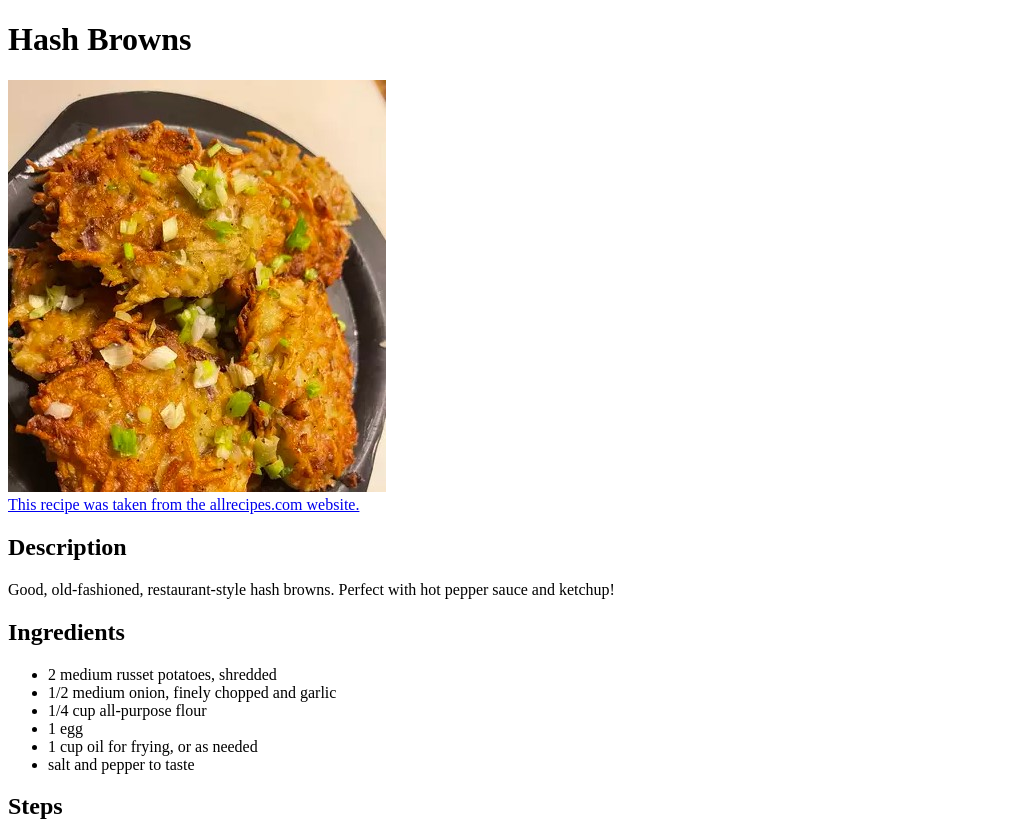
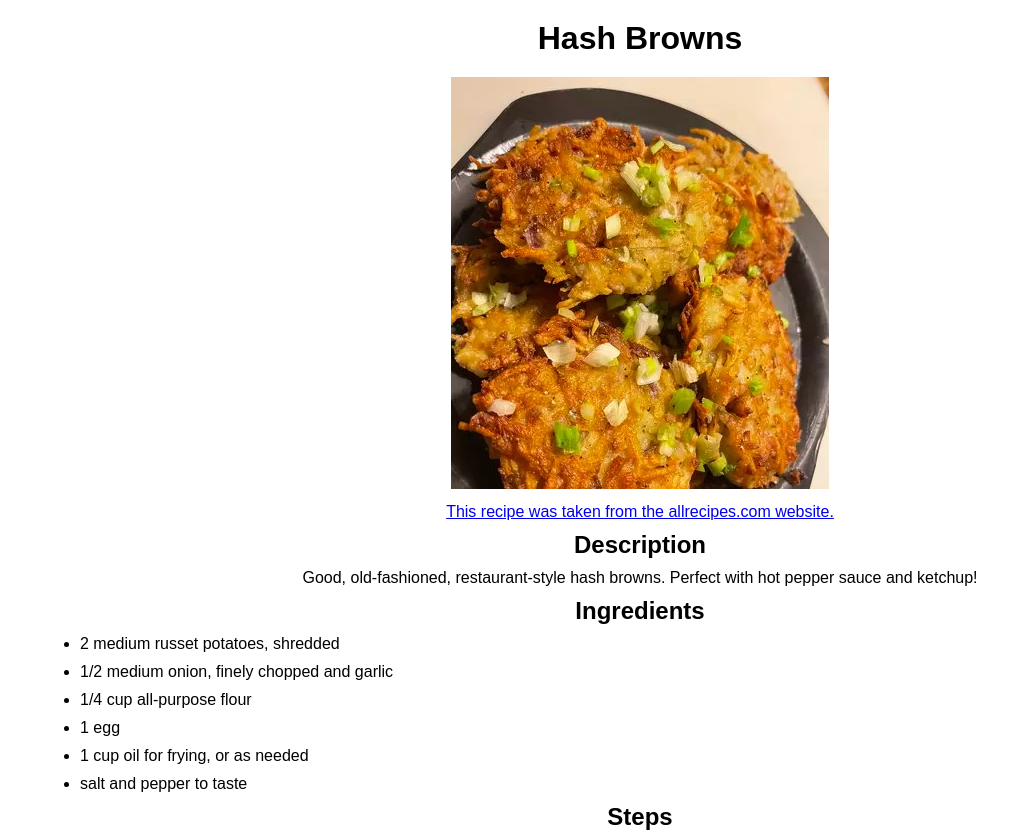
Before and after one commit to wilyanse/odin-recipes, a plain HTML site: page recipes/hash-browns.html in a window 1280 px wide. Shown: the top 834 px of the page, without its empty margins (0-1031 px from the left). Drawn offline with Linux system fonts and the light colour scheme.

Commit message:
Add CSS stylesheet to all recipe pages and fix margin
One stylesheet will be used throughout the website. A margin was added in order to make the pages look cleaner.

```diff
--- a/recipes/hash-browns.html
+++ b/recipes/hash-browns.html
@@ -4,6 +4,7 @@
         <meta charset="UTF-8">
         <meta name="viewport" content="width=device-width, initial-scale=1.0">
         <title>Homemade Crispy Hash Browns</title>
+        <link rel="stylesheet" href="../styles.css" />
     </head>
 
     <body>
--- a/styles.css
+++ b/styles.css
@@ -1,9 +1,11 @@
 * {
     font-family: Arial, Helvetica, sans-serif;
+    text-align: center;
+    margin: 10px;
 }
 
-h1 {
-    text-align: center;
+li {
+    text-align: justify;
 }
 
 .links-list {
```
Also changed, not shown: recipes/lasagna.html (+1 -0 lines), recipes/steak.html (+1 -0 lines).
